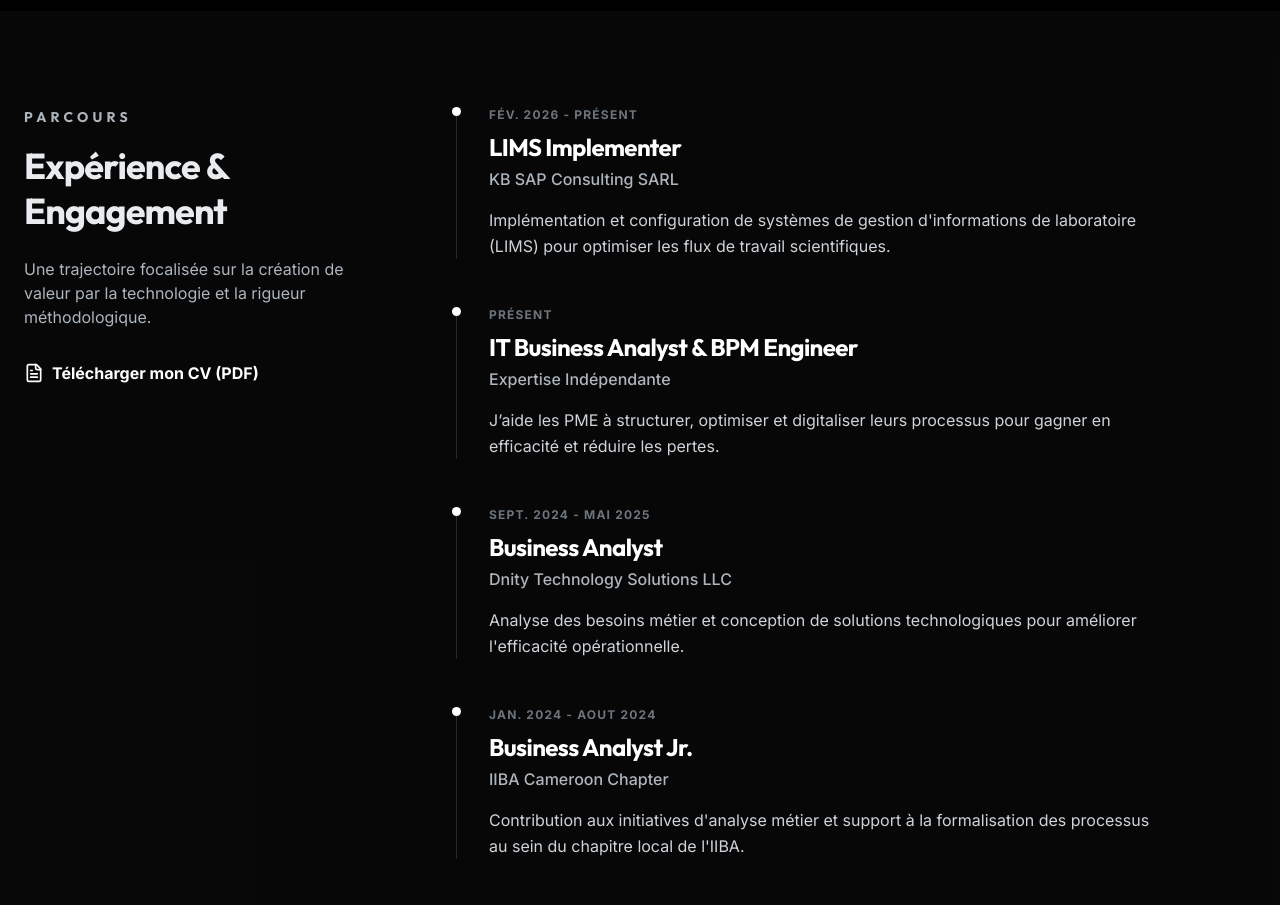
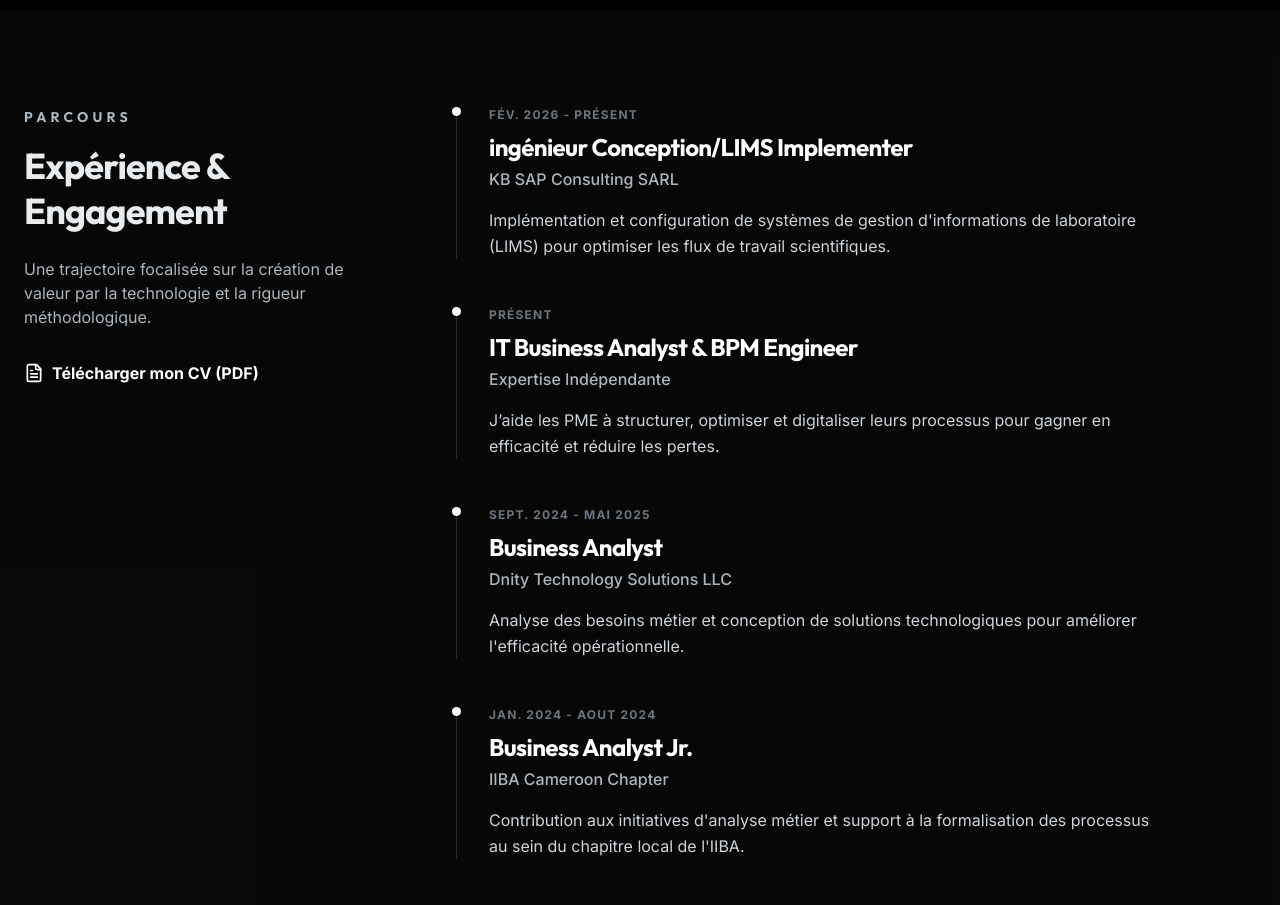
Before and after one commit to devandfree/emane, a React (Vite) app: page / in a window 1280 px wide. Shown: the part 2740-3645 px from the top of the page. Built offline with nearby package versions, Linux system fonts and the light colour scheme.

Commit message:
feat: Update role to reflect broader scope
Changed the "LIMS Implementer" role to "ingénieur Conception/LIMS Implementer" to better represent the combined responsibilities of system design and implementation.

```diff
--- a/src/App.tsx
+++ b/src/App.tsx
@@ -353,7 +353,7 @@ const Expertise = () => {
 const Experience = () => {
   const experiences = [
     {
-      role: "LIMS Implementer",
+      role: "ingénieur Conception/LIMS Implementer",
       company: "KB SAP Consulting SARL",
       period: "Fév. 2026 - Présent",
       description: "Implémentation et configuration de systèmes de gestion d'informations de laboratoire (LIMS) pour optimiser les flux de travail scientifiques."
```
